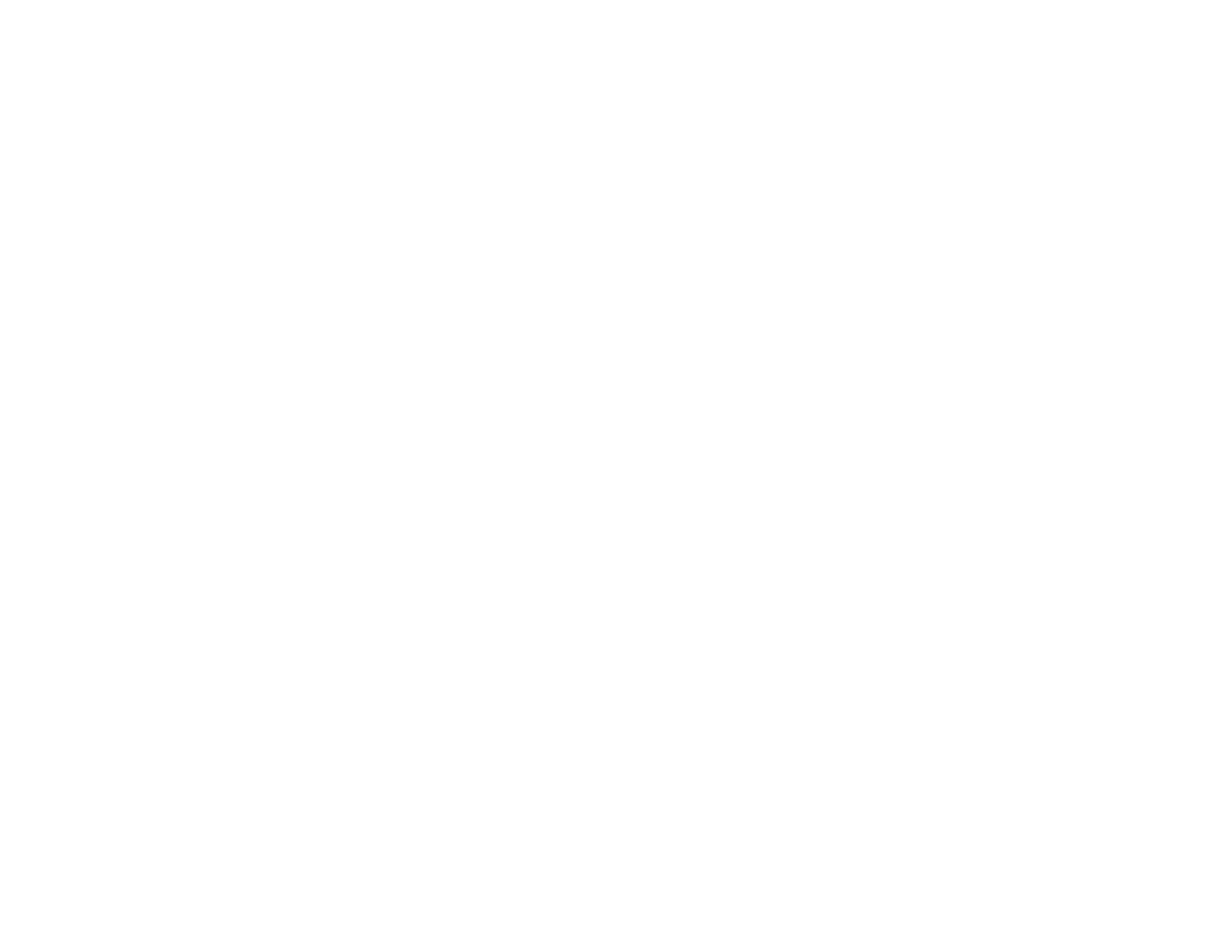
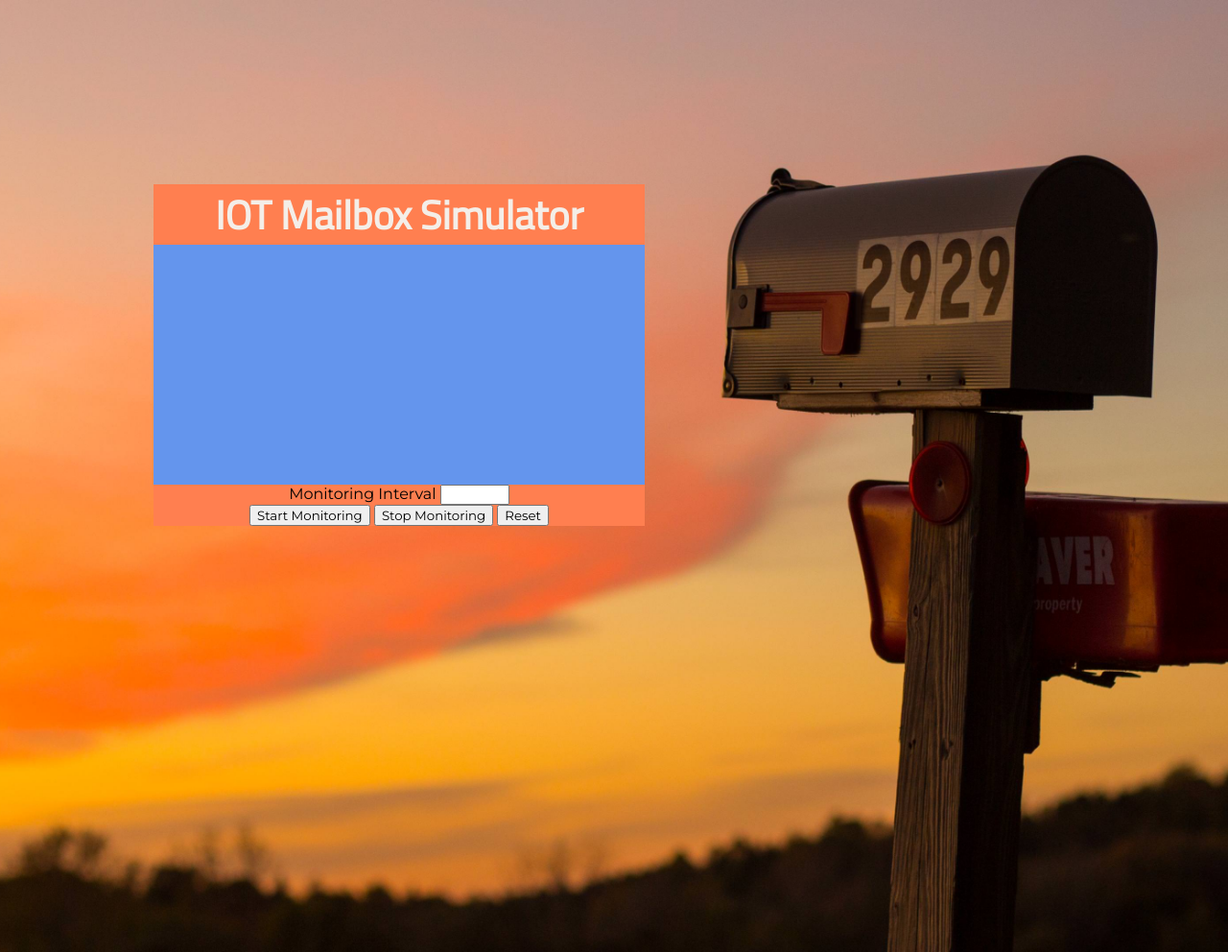
Before and after one commit to shmula1308/IOT-Mailbox-Simulator, a plain HTML site: page index.html in a window 1280 px wide. Shown: the whole page at 96% size. Before the commit the page ends 800 px from the top, so only its background shows below. Drawn offline with Linux system fonts and the light colour scheme; files whose address does not match are found by name.

Commit message:
basic html and css update

```diff
--- a/css/style.css
+++ b/css/style.css
@@ -0,0 +1,48 @@
+/* font-family: 'Lato', sans-serif;
+font-family: 'Pangolin', cursive; */
+
+*,
+*::before,
+*::after {
+  box-sizing: border-box;
+}
+
+body {
+  font-family: "Montserrat", sans-serif;
+  margin: 0;
+  background: url("/images/mailbox-4k-qb.jpeg") no-repeat center;
+  background-size: cover;
+  min-height: 100vh;
+}
+
+button {
+  font-family: inherit;
+}
+
+h1 {
+  margin: 0;
+}
+
+.mailbox__title {
+  font-family: "Titillium Web", sans-serif;
+  font-size: 2.6rem;
+  color: #f4eee8;
+}
+
+.mailbox {
+  width: 40%;
+  margin: 12em 0 0 10em;
+  background-color: coral;
+  text-align: center;
+}
+
+.panel-container {
+  display: flex;
+  justify-content: space-around;
+}
+
+.mailbox__panel {
+  width: 300px;
+  height: 250px;
+  background-color: cornflowerblue;
+}
--- a/index.html
+++ b/index.html
@@ -4,8 +4,36 @@
     <meta charset="UTF-8" />
     <meta http-equiv="X-UA-Compatible" content="IE=edge" />
     <meta name="viewport" content="width=device-width, initial-scale=1.0" />
+    <link rel="preconnect" href="https://fonts.gstatic.com" />
+    <link
+      href="https://fonts.googleapis.com/css2?family=Montserrat&family=Titillium+Web&display=swap"
+      rel="stylesheet"
+    />
+    <link rel="stylesheet" href="css/style.css" />
     <script src="script.js" defer></script>
-    <title>Testing IOT</title>
+    <title>IOT Mailbox Simulator</title>
   </head>
-  <body></body>
+  <body>
+    <div class="mailbox">
+      <h1 class="mailbox__title">IOT Mailbox Simulator</h1>
+      <div class="panel-container">
+        <div class="mailbox__panel mailbox__panel--notification"></div>
+        <div class="mailbox__panel mailbox__panel--log"></div>
+      </div>
+      <label for="interval">Monitoring Interval</label>
+      <input
+        type="number"
+        class="mailbox__monitoring-interval"
+        min="100"
+        max="3000"
+        step="100"
+        name="interval"
+      />
+      <div class="buttons-container">
+        <button class="btn">Start Monitoring</button>
+        <button class="btn">Stop Monitoring</button>
+        <button class="btn">Reset</button>
+      </div>
+    </div>
+  </body>
 </html>
```
Also changed, not shown: images/mailbox-4k-qb.jpeg (added).
